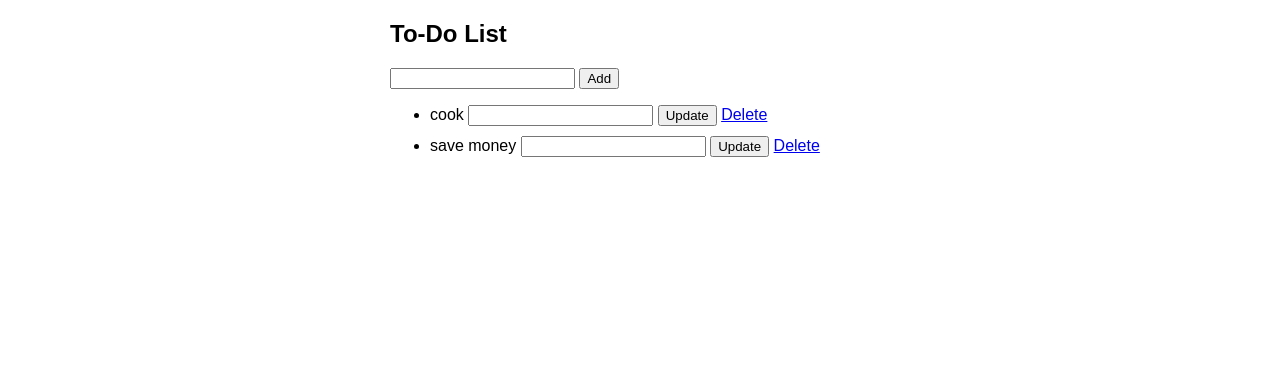
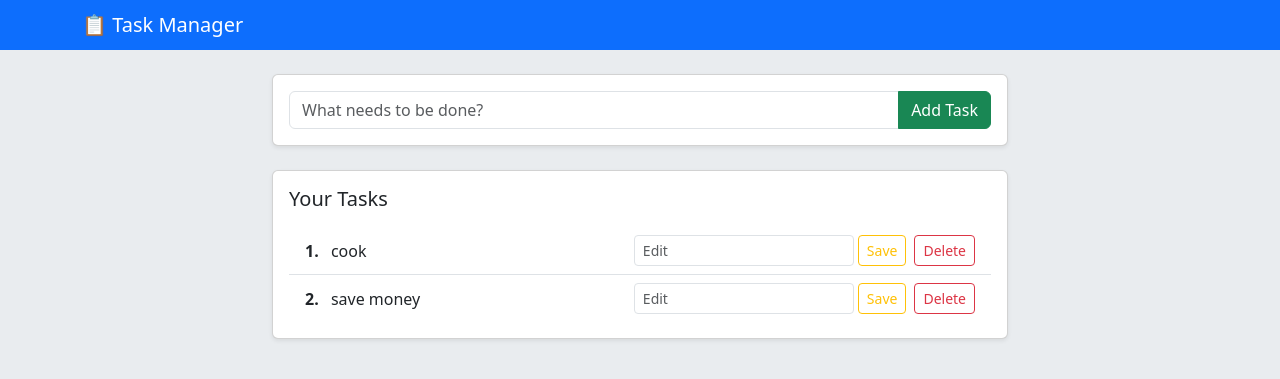
Before and after one commit to Majeed067/todo-app-cc302, a Flask app: page / in a window 1280 px wide. Shown: the top 379 px of the page. Run offline with Flask 3, Linux system fonts and the light colour scheme.

Commit message:
fixed 2.0 ui

```diff
--- a/requirements.txt
+++ b/requirements.txt
@@ -1,5 +1 @@
 flask
-pip install flask
-
-COPY requirements.txt .
-RUN pip install -r requirements.txt
--- a/templates/index.html
+++ b/templates/index.html
@@ -1,34 +1,82 @@
 <!DOCTYPE html>
-<html>
+<html lang="en">
 <head>
-    <title>Flask To-Do App</title>
-    <style>
-        body { font-family: Arial; max-width: 500px; margin: auto; }
-        li { margin: 10px 0; }
-        form { display: inline; }
-    </style>
+    <meta charset="UTF-8">
+    <title>Task Manager</title>
+
+    <!-- Bootstrap 5 -->
+    <link href="https://cdn.jsdelivr.net/npm/bootstrap@5.3.2/dist/css/bootstrap.min.css" rel="stylesheet">
 </head>
-<body>
 
-<h2>To-Do List</h2>
+<body class="bg-body-secondary">
 
-<form action="/add" method="POST">
-    <input type="text" name="todo" required>
-    <button>Add</button>
-</form>
+<!-- Header -->
+<nav class="navbar navbar-dark bg-primary">
+    <div class="container">
+        <span class="navbar-brand mb-0 h1">📋 Task Manager</span>
+    </div>
+</nav>
 
-<ul>
-    {% for todo in todos %}
-    <li>
-        {{ todo }}
-        <form action="/update/{{ loop.index0 }}" method="POST">
-            <input type="text" name="todo" required>
-            <button>Update</button>
-        </form>
-        <a href="/delete/{{ loop.index0 }}">Delete</a>
-    </li>
-    {% endfor %}
-</ul>
+<div class="container mt-4">
+    <div class="row justify-content-center">
+        <div class="col-md-8">
+
+            <!-- Add Task Card -->
+            <div class="card shadow-sm mb-4">
+                <div class="card-body">
+                    <form action="/add" method="POST" class="input-group">
+                        <input type="text" name="todo" class="form-control" placeholder="What needs to be done?" required>
+                        <button class="btn btn-success">Add Task</button>
+                    </form>
+                </div>
+            </div>
+
+            <!-- Task List -->
+            <div class="card shadow-sm">
+                <div class="card-body">
+                    <h5 class="mb-3">Your Tasks</h5>
+
+                    {% if todos %}
+                    <ul class="list-group list-group-flush">
+                        {% for todo in todos %}
+                        <li class="list-group-item">
+
+                            <div class="d-flex justify-content-between align-items-center">
+                                <div>
+                                    <span class="fw-bold me-2">{{ loop.index }}.</span>
+                                    {{ todo }}
+                                </div>
+
+                                <div class="d-flex gap-2">
+                                    <!-- Update -->
+                                    <form action="/update/{{ loop.index0 }}" method="POST" class="d-flex gap-1">
+                                        <input type="text" name="todo"
+                                               class="form-control form-control-sm"
+                                               placeholder="Edit" required>
+                                        <button class="btn btn-outline-warning btn-sm">Save</button>
+                                    </form>
+
+                                    <!-- Delete -->
+                                    <a href="/delete/{{ loop.index0 }}"
+                                       class="btn btn-outline-danger btn-sm">
+                                        Delete
+                                    </a>
+                                </div>
+                            </div>
+
+                        </li>
+                        {% endfor %}
+                    </ul>
+                    {% else %}
+                        <p class="text-muted text-center mb-0">No tasks yet</p>
+                    {% endif %}
+
+                </div>
+            </div>
+
+        </div>
+    </div>
+</div>
 
 </body>
 </html>
```
Also changed, not shown: static/style.css (added, +73 -0 lines), 1 other file.
